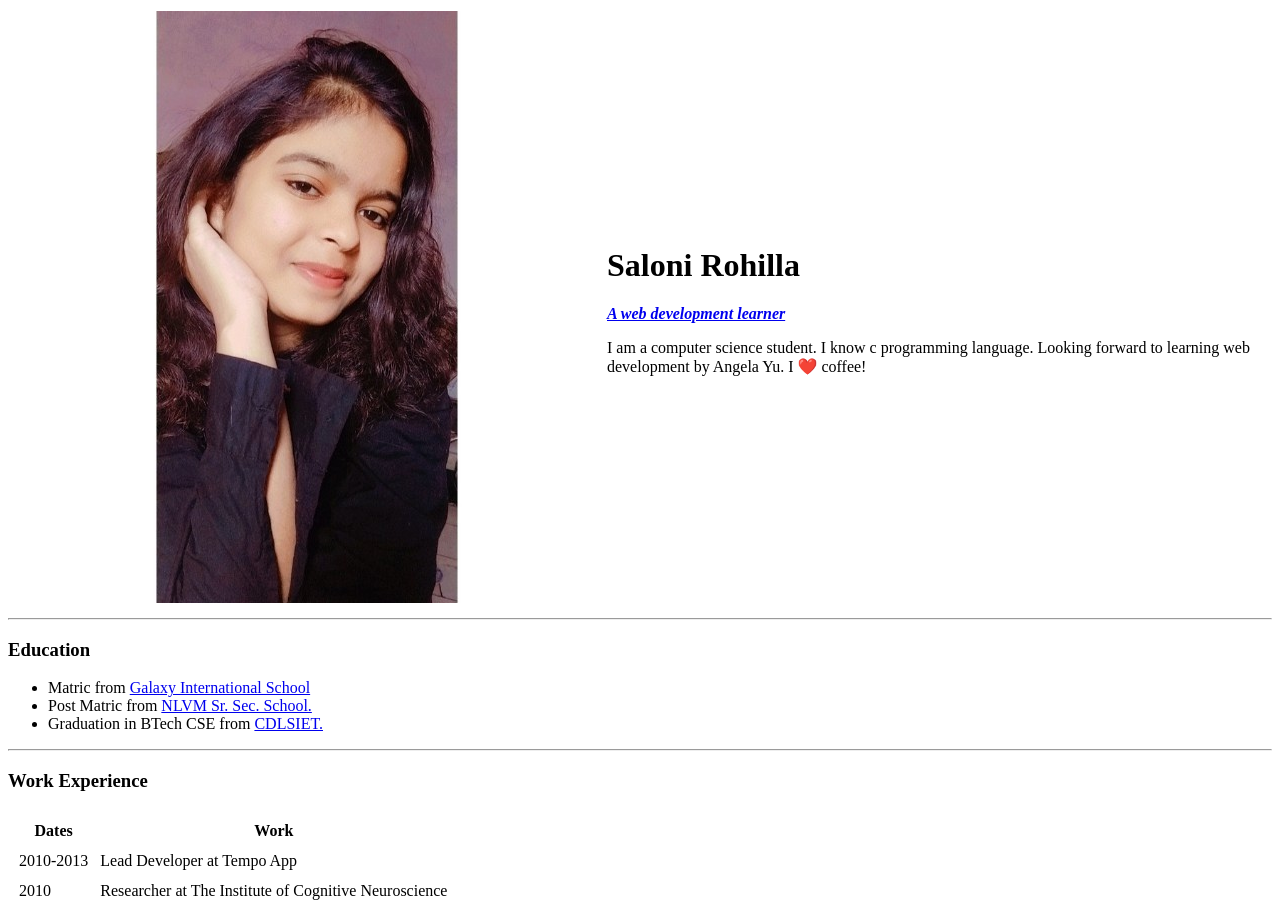
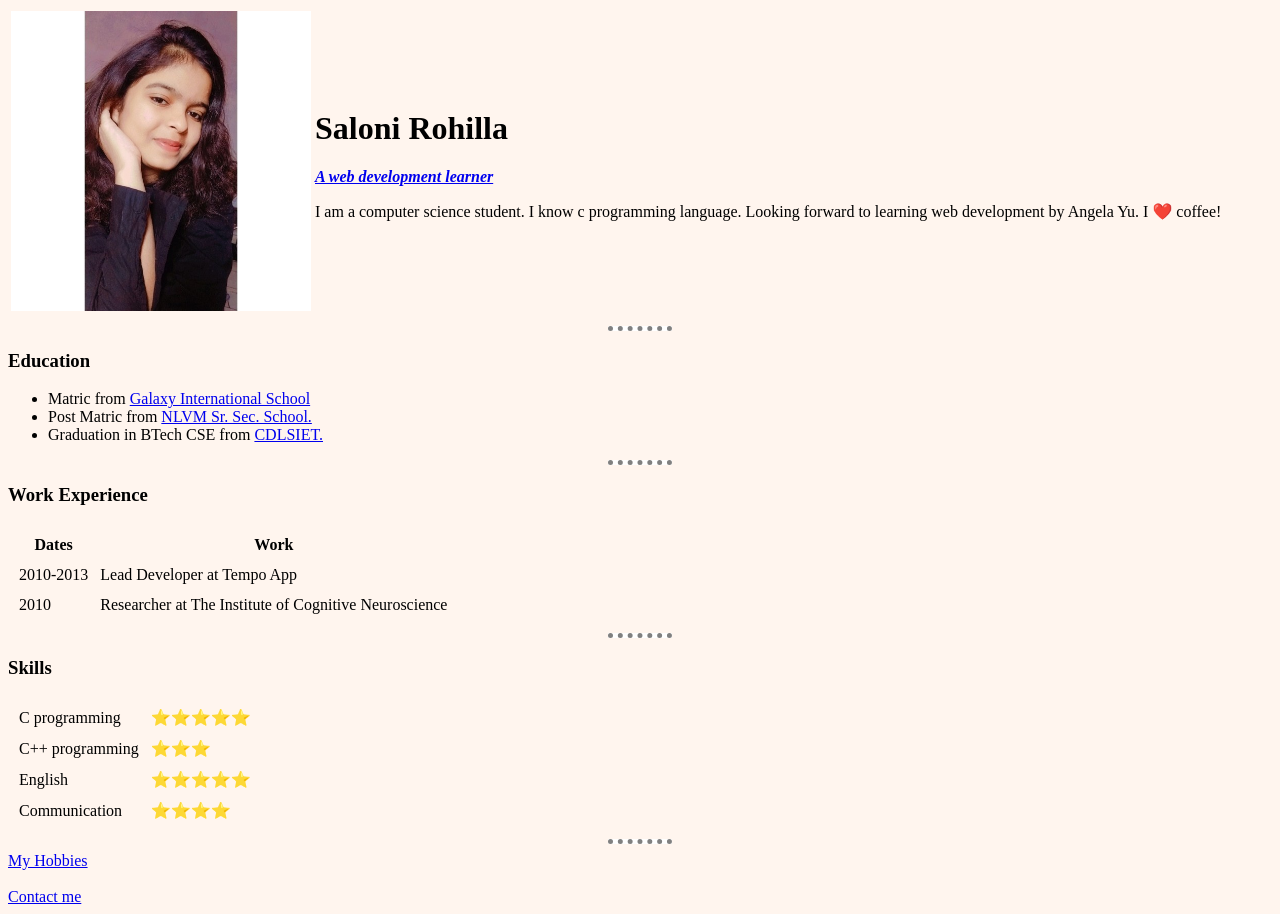
Before and after one commit to SaloniRohilla/CV, a plain HTML site: page index.html in a window 1280 px wide. Shown: the top 914 px of the page. Drawn offline with Linux system fonts and the light colour scheme.

Commit message:
Update index.html

```diff
--- a/index.html
+++ b/index.html
@@ -3,6 +3,28 @@
   <head>
     <meta charset="utf-8">
     <title>The Saloni Rohilla 🕊 </title>
+     <style>
+
+      body {
+        background-color: #fff5ee;
+      }
+
+      hr{
+        background-color: white;
+        border-style :  none;
+        border-top-style: dotted;
+        border-color: grey;
+        border-width: 5px;
+        width: 5%;
+
+      }
+
+      img {
+        height: 300px;
+      }
+
+    </style>
+
   </head>
   <body>
     <table>
```
